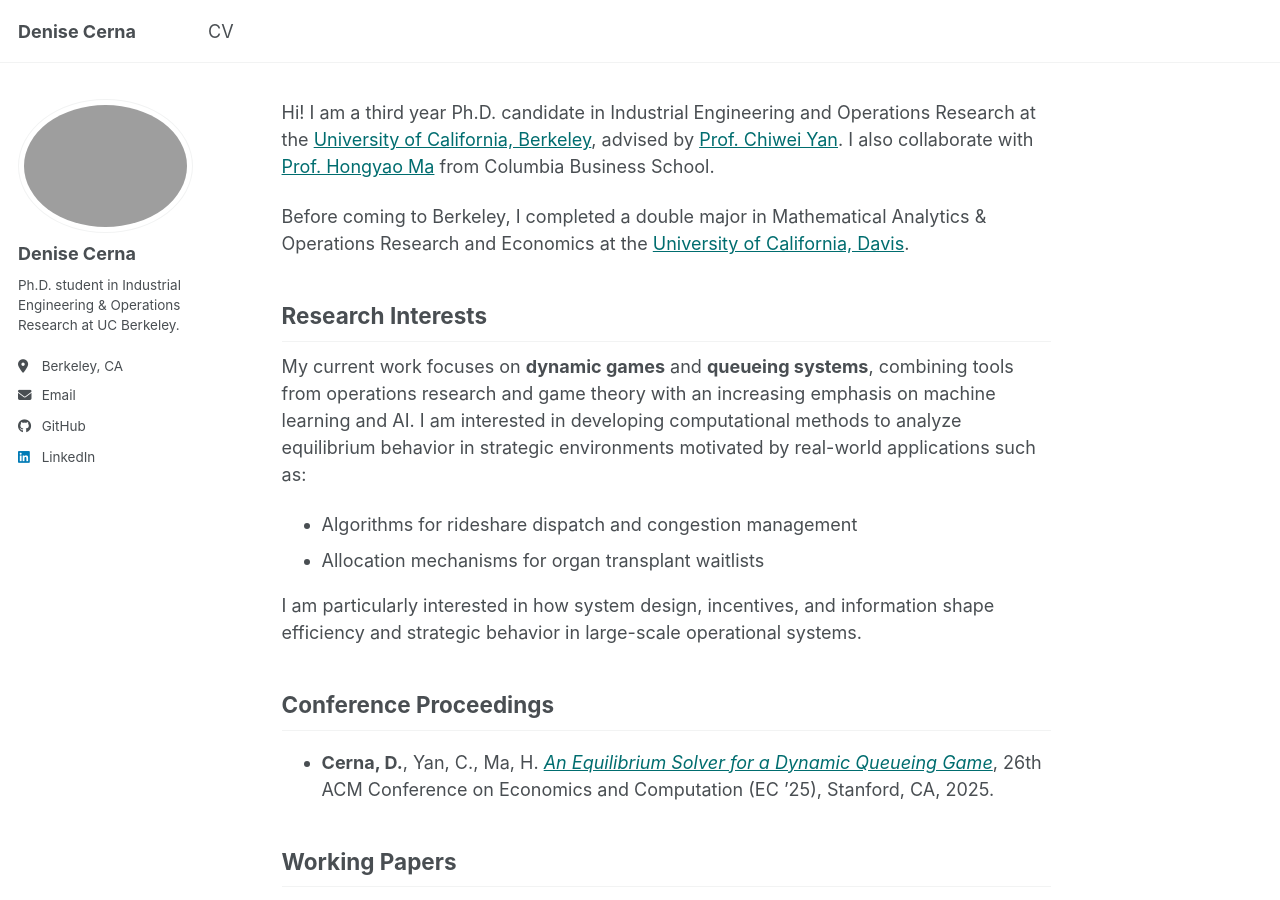
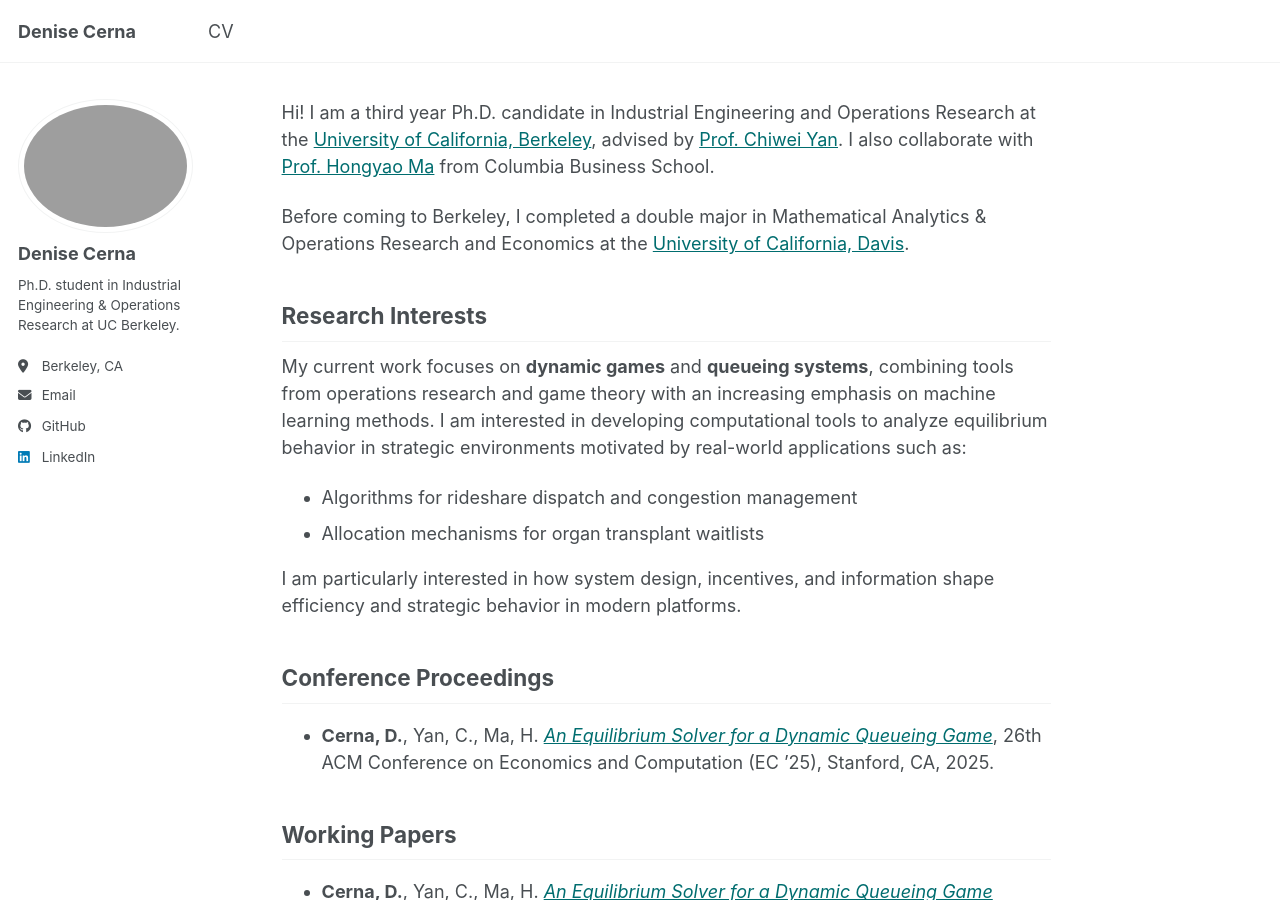
Before and after one commit to denise-cerna/denise-cerna.github.io, a Jekyll site: the page built from _pages/about.md, in a window 1280 px wide and 900 px high. Built offline with Jekyll 4.4.1, drawn with Linux system fonts in a browser that asks for light colours; a script bundle is joined from its source files by our own code; library files that are not in the unit come from our copies.

Commit message:
rewording

```diff
--- a/_pages/about.md
+++ b/_pages/about.md
@@ -46,12 +46,13 @@
 Research Interests
 -----
 
-My current work focuses on **dynamic games** and **queueing systems**, combining tools from operations research and game theory with an increasing emphasis on machine learning and AI. I am interested in developing computational methods to analyze equilibrium behavior in strategic environments motivated by real-world applications such as:
+My current work focuses on **dynamic games** and **queueing systems**, combining tools from operations research and game theory with an increasing emphasis on machine learning methods. I am interested in developing computational tools to analyze equilibrium behavior in strategic environments motivated by real-world applications such as:
 
 - Algorithms for rideshare dispatch and congestion management
 - Allocation mechanisms for organ transplant waitlists
 
-I am particularly interested in how system design, incentives, and information shape efficiency and strategic behavior in large-scale operational systems.
+I am particularly interested in how system design, incentives, and information shape efficiency and strategic behavior in modern platforms.
+
 
 <!-- ----- -->
 
```
